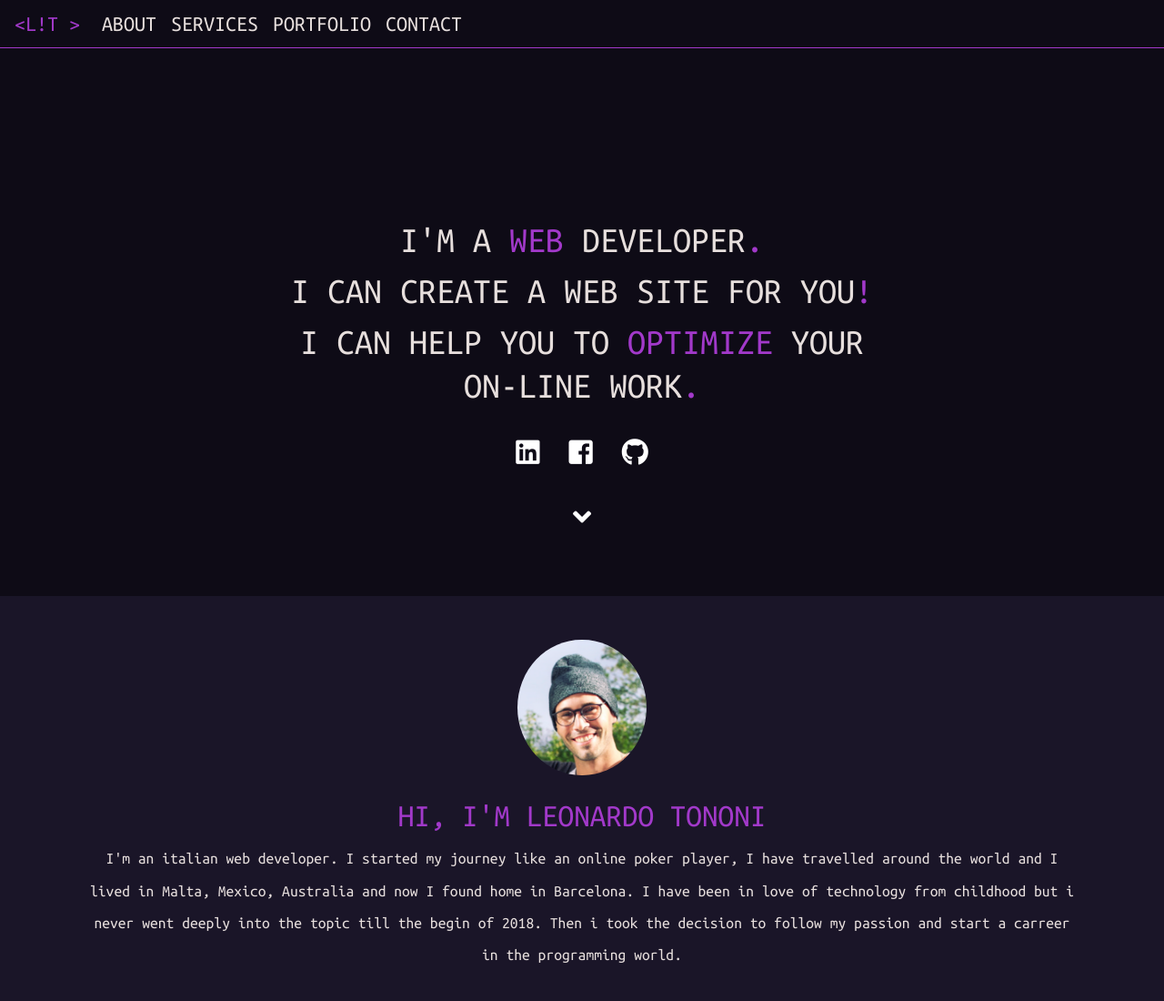
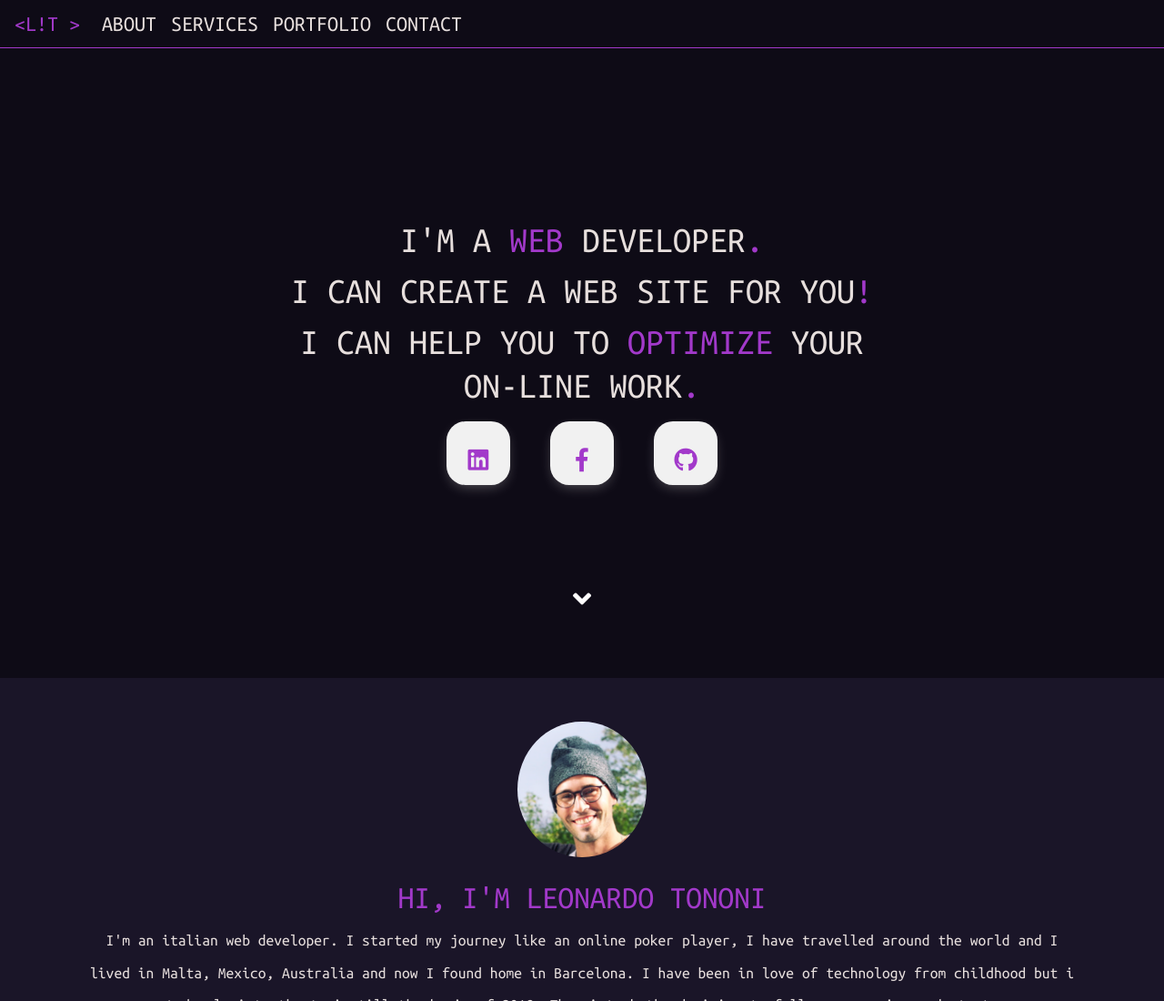
Before and after one commit to Easaaa/Portfolio-2020, a plain HTML site: page index.html in a window 1280 px wide. Shown: the top 1100 px of the page at 91% size. Drawn offline with nearby package versions, Linux system fonts and the light colour scheme.

Commit message:
fixed minor bug respons

```diff
--- a/index.html
+++ b/index.html
@@ -44,15 +44,17 @@
       <h1>I'M A <span>WEB</span> DEVELOPER<span>.</span></h1>
       <h1>I CAN CREATE A WEB SITE FOR YOU<span>!</span></h1>
       <h1>I CAN HELP YOU TO <span>OPTIMIZE</span> YOUR <br>ON-LINE WORK<span>.</span></h1>
-      <a target="_blank" href="https://www.linkedin.com/in/leonardo-tononi-361079173">
-        <i class="fab fa-linkedin p-1 my-1"></i>
-      </a>
-      <a target="_blank" href="https://www.facebook.com/leonardo.tononi">
-        <i class="fab fa-facebook-square p-1 my-1"></i>
-      </a>
-      <a target="_blank" href="https://github.com/Easaaa">
-        <i class="fab fa-github p-1 my-1"></i>
-      </a>
+      <div class='social-icon'>
+          <a class='social-btn' href="https://www.linkedin.com/in/leonardo-tononi-361079173">
+             <i class="fab fa-linkedin"></i>
+         </a>
+         <a class='social-btn' href="https://www.facebook.com/leonardo.tononi">
+             <i class="fab fa-facebook-f"></i>
+         </a>
+         <a class='social-btn' href="https://github.com/Easaaa">
+             <i class="fab fa-github"></i>
+         </a>
+       </div>
     </div>
     <button class="btn">
       <a href="#about">
--- a/style.css
+++ b/style.css
@@ -282,9 +282,15 @@ header button {
   transition: 0.2s linear;
 }
 
-@media screen and (max-width: 360px) {
+@media screen and (max-width: 700px) {
   .social-icon {
-    margin-top: 150px;
+    margin-top: 80px;
+  }
+}
+
+@media screen and (max-width: 400px) {
+  .social-icon {
+    margin-top: 110px;
   }
 }
 
```
